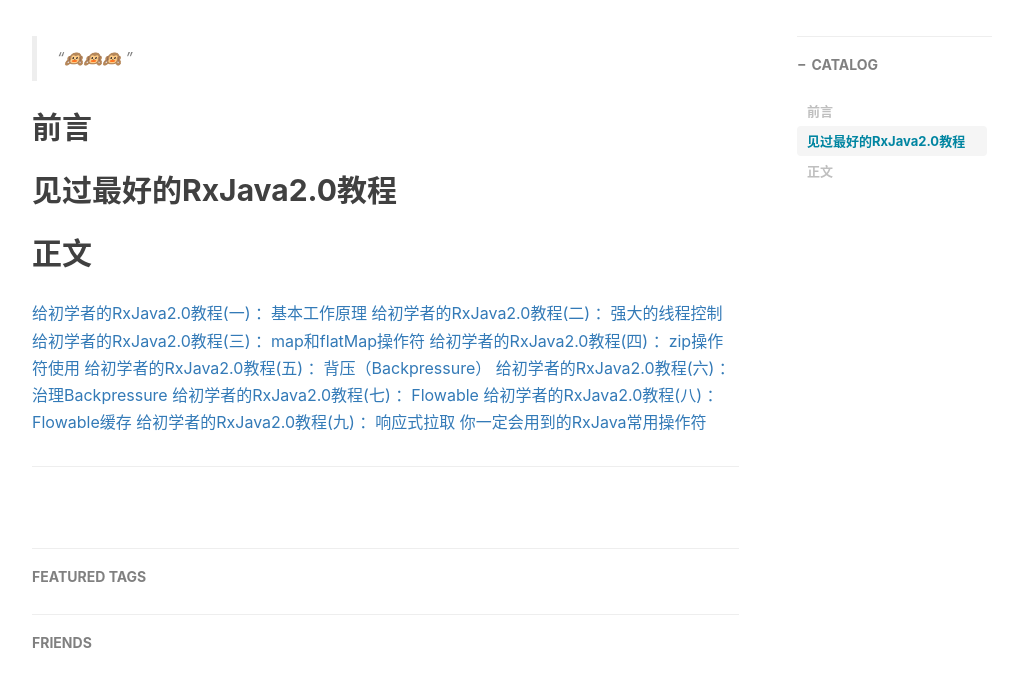
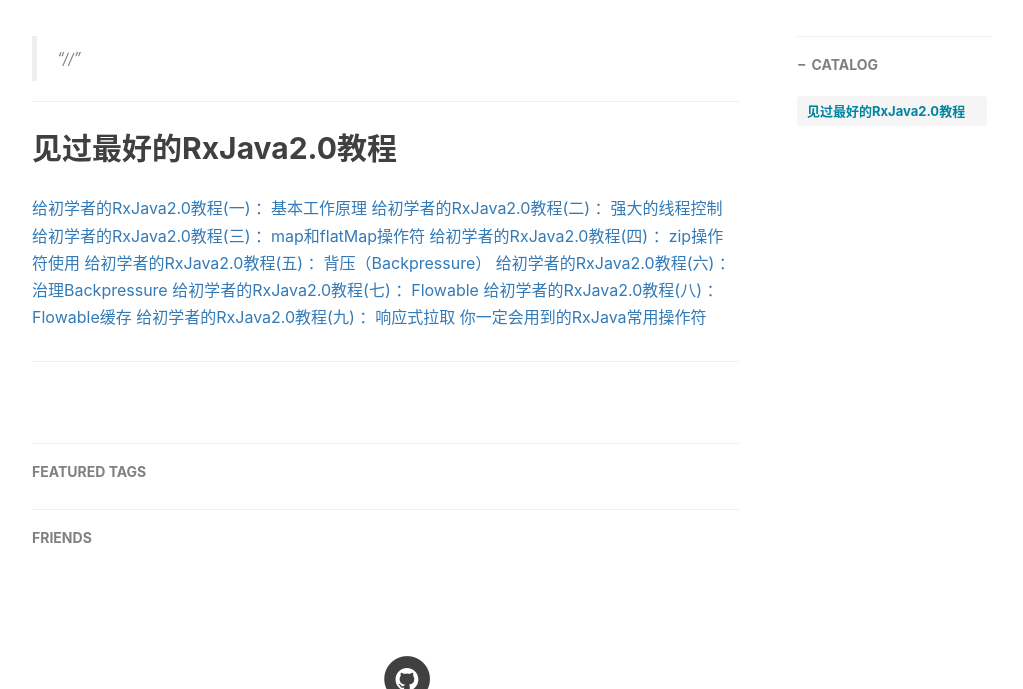
Before and after one commit to wmmou/wmmou.github.io, a Jekyll site: the page built from _posts/2017-07-29-RxJava.md, in a window 1280 px wide and 900 px high, scrolled down 316 px, cut to the strip 211-900 px from the top of the window. Shown: the whole strip, without its empty margins (233-1256 px from the left). Built offline with Jekyll 4.4.1, drawn with Linux system fonts in a browser that asks for light colours; nearby versions of some CDN libraries; comment, search, counter and statistics services are not loaded.

Commit message:
Update 2017-07-29-RxJava.md
2

```diff
--- a/_posts/2017-07-29-RxJava.md
+++ b/_posts/2017-07-29-RxJava.md
@@ -10,15 +10,11 @@
     - RxJava
 ---
 
-> “🙉🙉🙉 ”
+> “//”
 
-
-## 前言
-
-见过最好的RxJava2.0教程
 ---
 
-## 正文
+## 见过最好的RxJava2.0教程
 
 [给初学者的RxJava2.0教程(一) ：基本工作原理](http://link.zhihu.com/?target=https%3A//link.juejin.im/%3Ftarget%3Dhttp%253A%252F%252Fmp.weixin.qq.com%252Fs%253F__biz%253DMzIwMzYwMTk1NA%253D%253D%2526amp%253Bmid%253D2247484246%2526amp%253Bidx%253D1%2526amp%253Bsn%253Dd20a9dbc15a248ff5bc7e386941e10dd%2526amp%253Bchksm%253D96cda21ba1ba2b0dbf3f0024e3b1ff5503919b93d031aa06504737212f7a3bc0df128e2975cf%2526amp%253Bscene%253D21%2523wechat_redirect)
 [给初学者的RxJava2.0教程(二) ：强大的线程控制](http://link.zhihu.com/?target=https%3A//link.juejin.im/%3Ftarget%3Dhttp%253A%252F%252Fmp.weixin.qq.com%252Fs%253F__biz%253DMzIwMzYwMTk1NA%253D%253D%2526amp%253Bmid%253D2247484249%2526amp%253Bidx%253D1%2526amp%253Bsn%253D5c453436e6f6b77d6b818c3b6b0cdb18%2526amp%253Bchksm%253D96cda214a1ba2b0222ed4763ac6fff14e37d1517ca401d6983a87aef99f3ab9171d0daa08183%2526amp%253Bscene%253D21%2523wechat_redirect)
```
